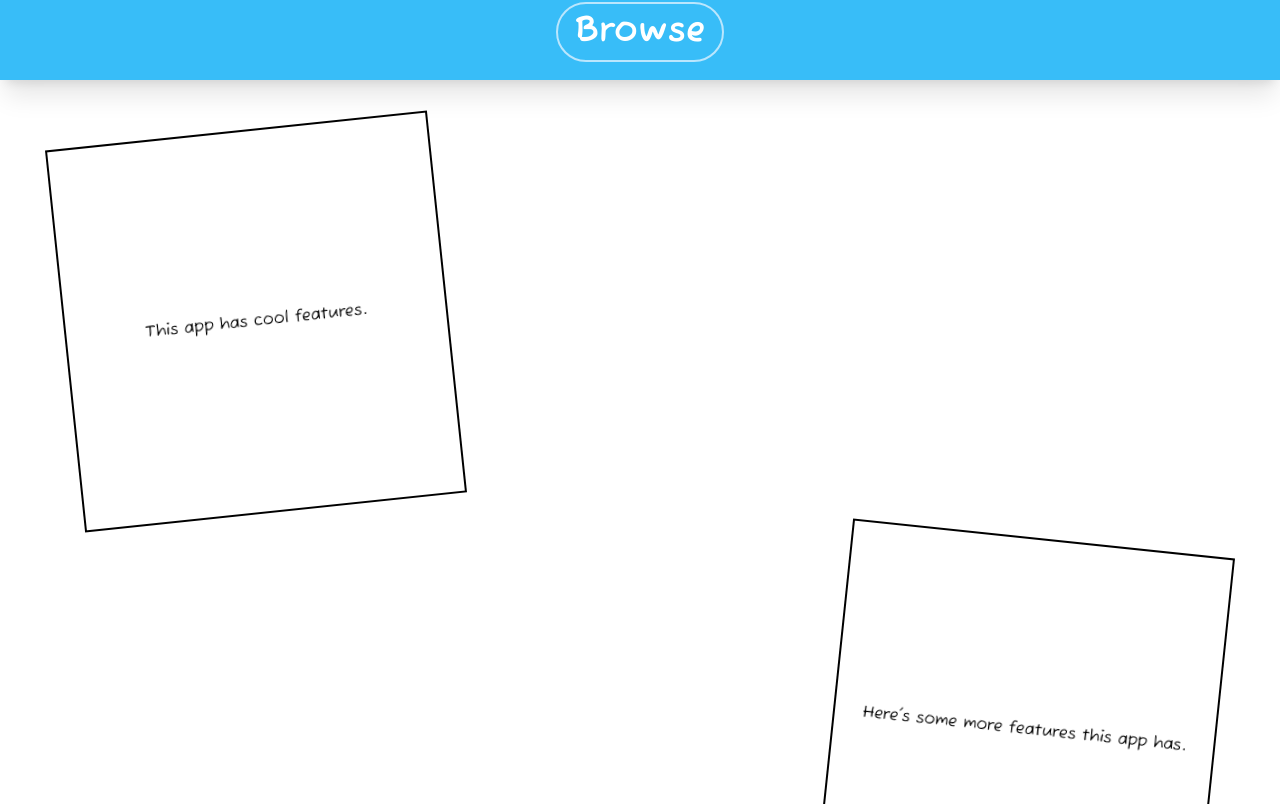
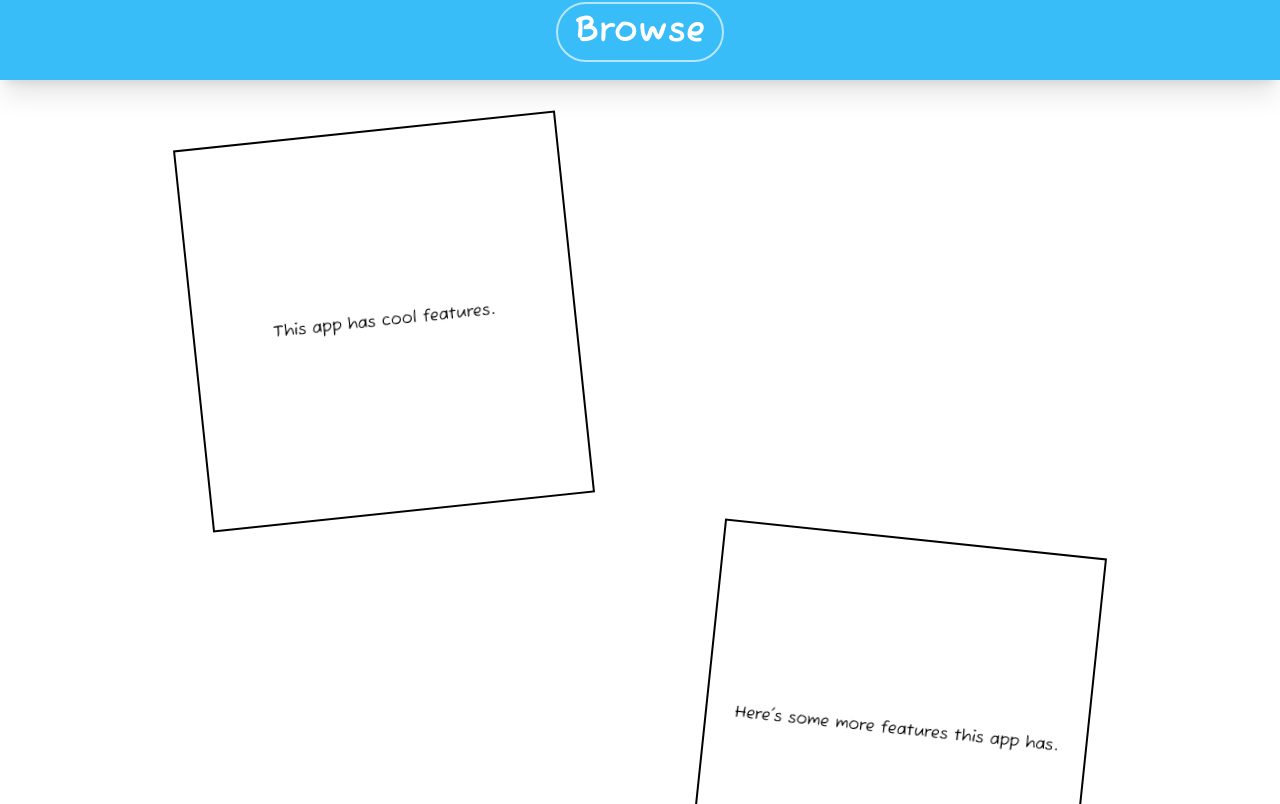
Before and after one commit to suzuhe481/blogga-frontend, a React (Vite) app: page / in a window 1280 px wide. Shown: the part 416-1220 px from the top of the page. Built offline with nearby package versions, Linux system fonts and the light colour scheme; no server answers.

Commit message:
Width and margin changes to remove whitespace on right of screen

```diff
--- a/src/components/PageComponents/Welcome/FeatureCards.tsx
+++ b/src/components/PageComponents/Welcome/FeatureCards.tsx
@@ -4,25 +4,30 @@ type FeaturesDataTypes = {
 
 const FeatureCards = ({ featuresData }: FeaturesDataTypes) => {
   const featureCards = featuresData.map((cardData, index) => {
+    var containerClassNameText = "";
     var classNameText = "";
 
     if (index % 2 === 0) {
       classNameText =
-        "animate-float-left flex text-center justify-center items-center border-2 border-black size-48 mr-36 desktop:size-96 desktop:mr-[48rem]";
+        "animate-float-left flex text-center justify-center items-center border-2 border-black size-48 ml-8 desktop:size-96 desktop:ml-48";
+
+      containerClassNameText = "relative flex h-full w-screen justify-start";
     } else {
       classNameText =
-        "animate-float-right flex text-center justify-center items-center border-2 border-black size-48 ml-36 desktop:size-96 desktop:ml-[48rem]";
+        "animate-float-right flex text-center justify-center items-center border-2 border-black size-48 mr-8 desktop:size-96 desktop:mr-48";
+
+      containerClassNameText = "relative flex h-full w-screen justify-end";
     }
 
     return (
-      <div className="relative flex w-full h-full justify-center">
+      <div key={index} className={containerClassNameText}>
         <div className={classNameText}>{cardData}</div>
       </div>
     );
   });
 
   return (
-    <div className="grid grid-flow-row my-12 mx-4 gap-y-6 font-FuzzyBubbles">
+    <div className="grid grid-flow-row my-12 gap-y-6 w-screen font-FuzzyBubbles">
       {featureCards}
     </div>
   );
```
